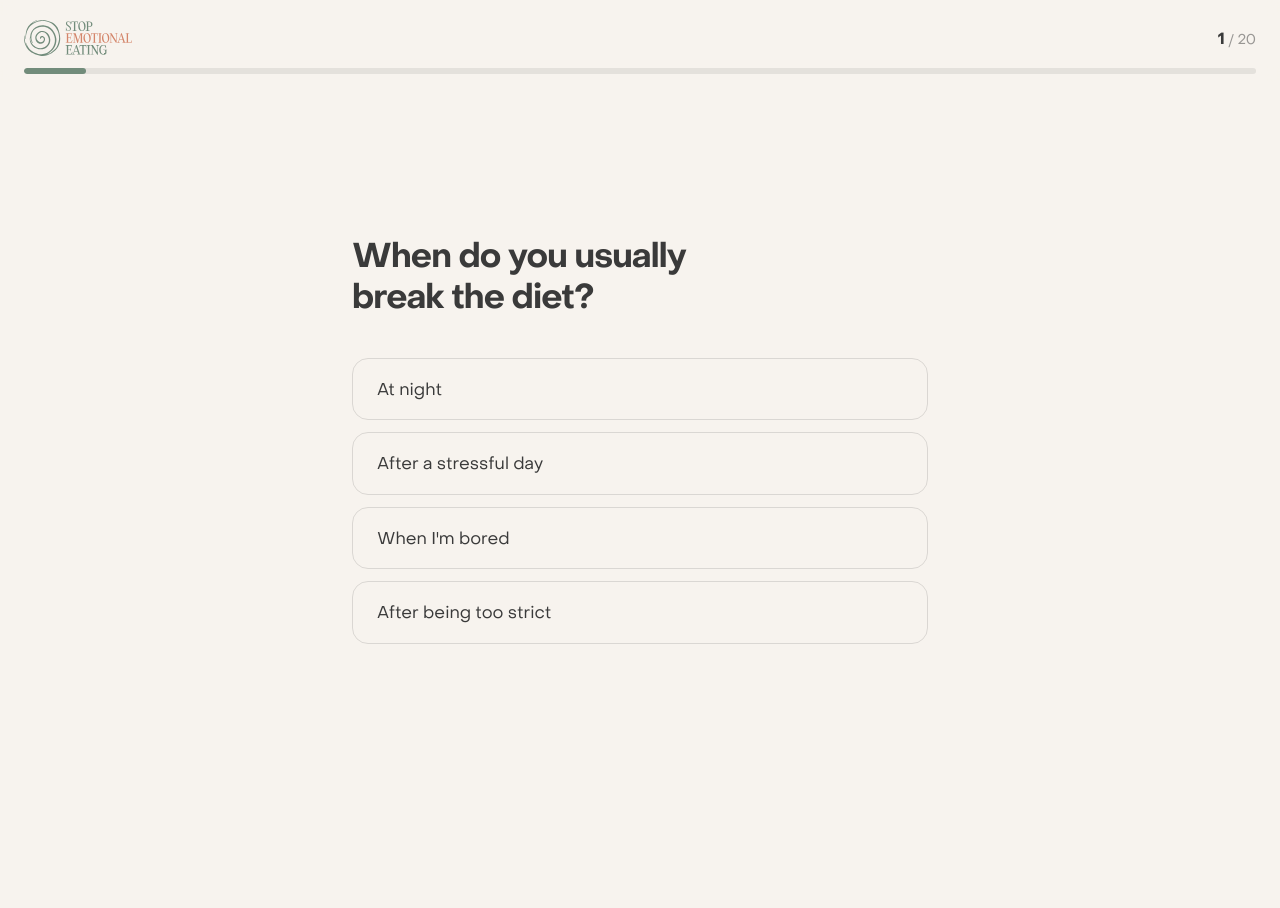
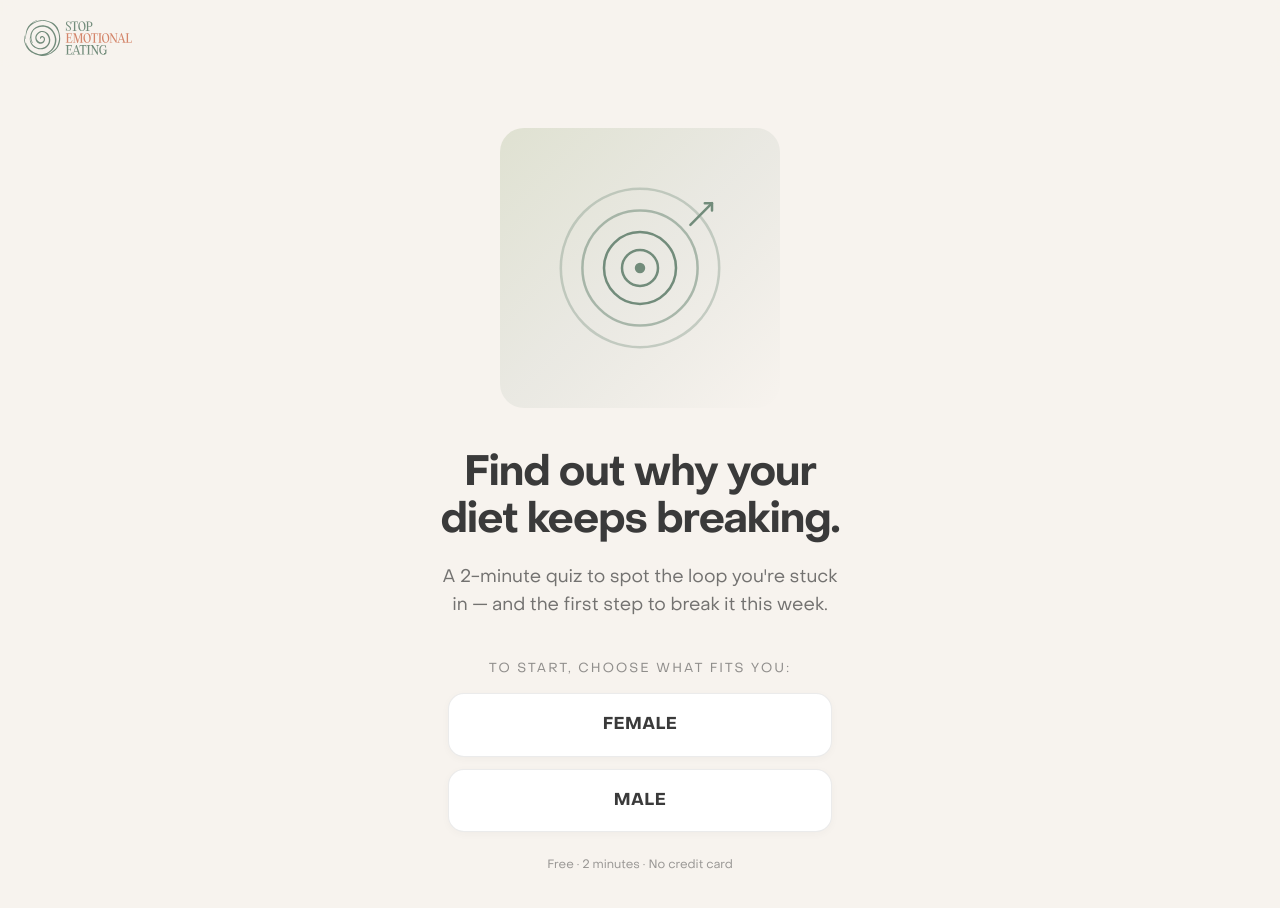
Before and after one commit to stefanpopadic/stop-emotional-eating, a React (Vite) app: page / in a window 1280 px wide. Shown: the top 908 px of the page. Before the commit the page ends 800 px from the top, so only its background shows below. Built offline with nearby package versions, Linux system fonts and the light colour scheme.

Commit message:
Add intro step: value prop + gender selector before quiz

```diff
--- a/src/lib/quizData.ts
+++ b/src/lib/quizData.ts
@@ -18,6 +18,18 @@ export type ValueDrop = {
 };
 
 export const quizFlow = [
+  {
+    id: 'gender',
+    type: 'intro',
+    headline: 'Find out why your diet keeps breaking.',
+    subhead:
+      "A 2-minute quiz to spot the loop you're stuck in — and the first step to break it this week.",
+    prompt: 'To start, choose what fits you:',
+    options: [
+      { id: 'A', text: 'Female', value: 'female' },
+      { id: 'B', text: 'Male', value: 'male' },
+    ],
+  },
   {
     id: 'timing',
     type: 'question',
--- a/src/pages/Quiz.tsx
+++ b/src/pages/Quiz.tsx
@@ -291,6 +291,64 @@ export function Quiz() {
     );
   }
 
+  // ══ INTRO ══
+  if (currentStep.type === 'intro') {
+    return (
+      <Shell progress={0}>
+        <main className="flex-grow flex items-center justify-center px-5 sm:px-6 py-8 sm:py-12">
+          <div className="w-full max-w-xl">
+            <motion.div
+              initial={{ opacity: 0, y: 12 }}
+              animate={{ opacity: 1, y: 0 }}
+              transition={{ duration: 0.45 }}
+              className="text-center"
+            >
+              {/* Illustration */}
+              <div className="mx-auto w-full max-w-[280px] aspect-square rounded-3xl bg-gradient-to-br from-sage-mist/30 via-deep-sage/10 to-warm-linen flex items-center justify-center text-deep-sage mb-8 sm:mb-10 p-8">
+                <svg viewBox="0 0 120 120" fill="none" stroke="currentColor" strokeWidth="1.4" strokeLinecap="round" strokeLinejoin="round" className="w-full h-full">
+                  <circle cx="60" cy="60" r="44" opacity="0.35" />
+                  <circle cx="60" cy="60" r="32" opacity="0.55" />
+                  <circle cx="60" cy="60" r="20" />
+                  <path d="M60 60 m -10 0 a 10 10 0 1 0 20 0 a 10 10 0 1 0 -20 0" />
+                  <circle cx="60" cy="60" r="2.2" fill="currentColor" />
+                  <path d="M88 36 L 100 24" />
+                  <path d="M100 24 L 96 24 M100 24 L 100 28" />
+                </svg>
+              </div>
+
+              <h1 className="font-sans font-bold text-[28px] sm:text-4xl md:text-[42px] text-soft-black leading-[1.12] tracking-tight mb-4 sm:mb-5 text-balance">
+                {currentStep.headline}
+              </h1>
+              <p className="font-sans text-base sm:text-lg text-soft-black/70 leading-[1.55] mb-8 sm:mb-10 max-w-md mx-auto text-balance">
+                {currentStep.subhead}
+              </p>
+
+              <p className="font-sans font-medium text-[13px] uppercase tracking-[0.16em] text-soft-black/55 mb-4">
+                {currentStep.prompt}
+              </p>
+
+              <div className="flex flex-col gap-3 max-w-sm mx-auto">
+                {currentStep.options?.map((option) => (
+                  <button
+                    key={option.id}
+                    onClick={() => handleAnswer(currentStep.id, option.value)}
+                    className="w-full bg-white border border-soft-black/10 rounded-2xl px-6 py-4 sm:py-[18px] text-soft-black font-sans font-semibold text-base sm:text-[17px] uppercase tracking-wide hover:border-deep-sage hover:bg-deep-sage/5 active:scale-[0.99] transition-all shadow-[0_2px_12px_-4px_rgba(58,58,58,0.08)]"
+                  >
+                    {option.text}
+                  </button>
+                ))}
+              </div>
+
+              <p className="mt-6 font-sans text-xs text-soft-black/50">
+                Free · 2 minutes · No credit card
+              </p>
+            </motion.div>
+          </div>
+        </main>
+      </Shell>
+    );
+  }
+
   // ══ QUESTION ══
   if (currentStep.type === 'question') {
     return (
```
